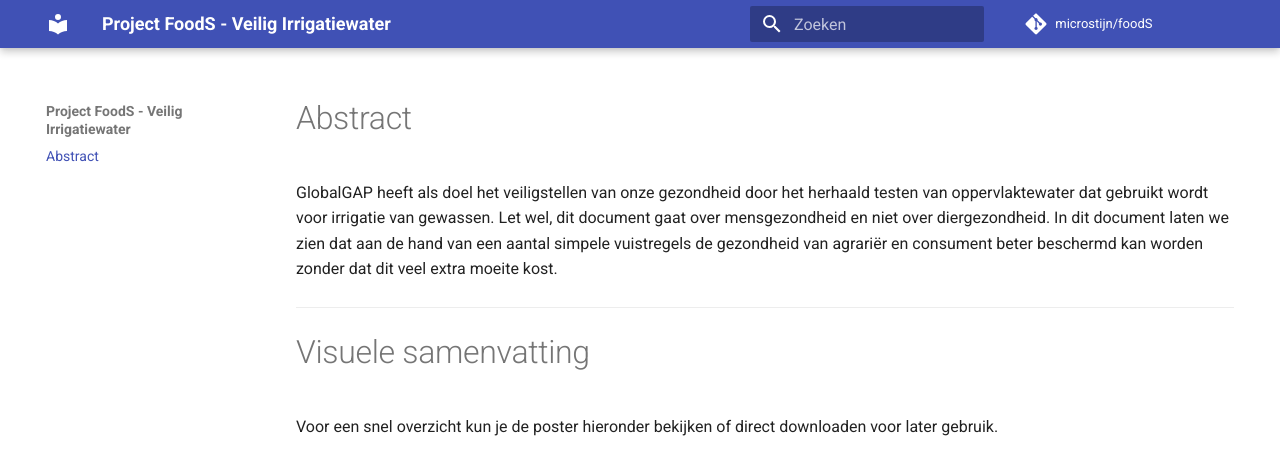
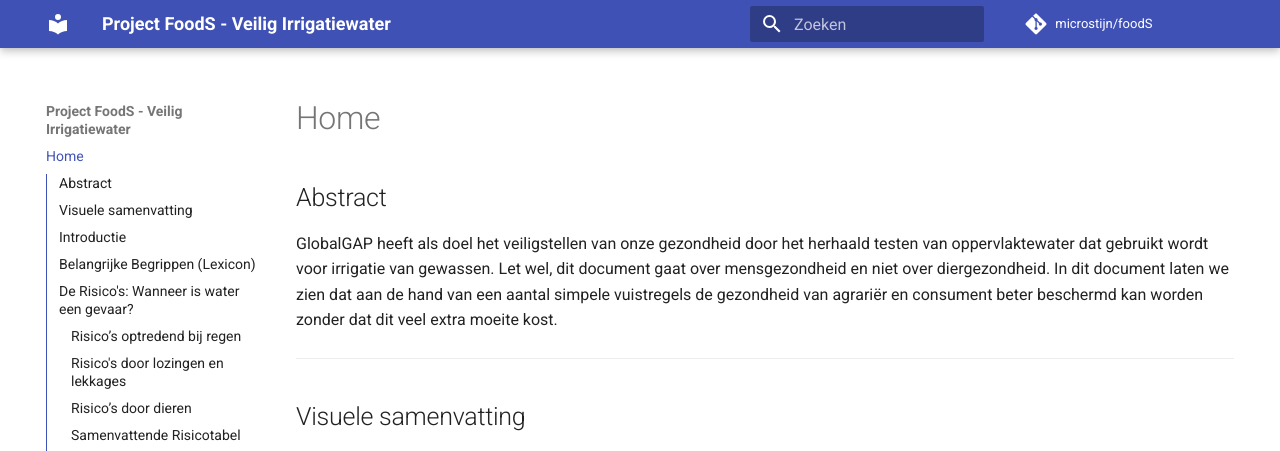
Before and after one commit to microstijn/foodS, an MkDocs documentation site: the page built from docs/index.md, in a window 1280 px wide and 900 px high, cut to the strip 0-451 px from the top of the window. Built offline with MkDocs 1.6.1 and Material for MkDocs 9.7.7, drawn with Linux system fonts in a browser that asks for light colours; comment, search, counter and statistics services are not loaded; some of the changed text lies outside the part shown.

Commit message:
Update index.md

```diff
--- a/docs/index.md
+++ b/docs/index.md
@@ -1,10 +1,10 @@
-# Abstract
+## Abstract
 
 GlobalGAP heeft als doel het veiligstellen van onze gezondheid door het herhaald testen van oppervlaktewater dat gebruikt wordt voor irrigatie van gewassen. Let wel, dit document gaat over mensgezondheid en niet over diergezondheid. In dit document laten we zien dat aan de hand van een aantal simpele vuistregels de gezondheid van agrariër en consument beter beschermd kan worden zonder dat dit veel extra moeite kost.
 
 ---
 
-# Visuele samenvatting
+## Visuele samenvatting
 
 Voor een snel overzicht kun je de poster hieronder bekijken of direct downloaden voor later gebruik.
 
@@ -14,7 +14,7 @@
 
 ---
 
-# Introductie
+## Introductie
 
 Oppervlaktewater gebruiken voor irrigatie is gebonden aan wet- en regelgeving om de (microbiële) kwaliteit van dit water te garanderen en zo onze gezondheid veilig te stellen. Zoals vaak bij regels en wetgeving blijkt het moeilijk de balans te vinden tussen effectiviteit en hoeveel tijd en moeite de uitvoering ervan is. Weinig mensen zullen staan trappelen bij de gedachte iedere dag de kwaliteit van het irrigatiewater te moeten meten. Anderzijds garandeer je met weinig meten de kwaliteit ook niet. Op dit moment vereist de GlobalGAP-wetgeving ongeveer twee metingen van het oppervlaktewater per jaar, afhankelijk van het type gewas. Echter, schommelingen in waterkwaliteit vinden plaats op de schaal van dagen en uren, en worden met slechts twee metingen niet gedekt.
 
```
